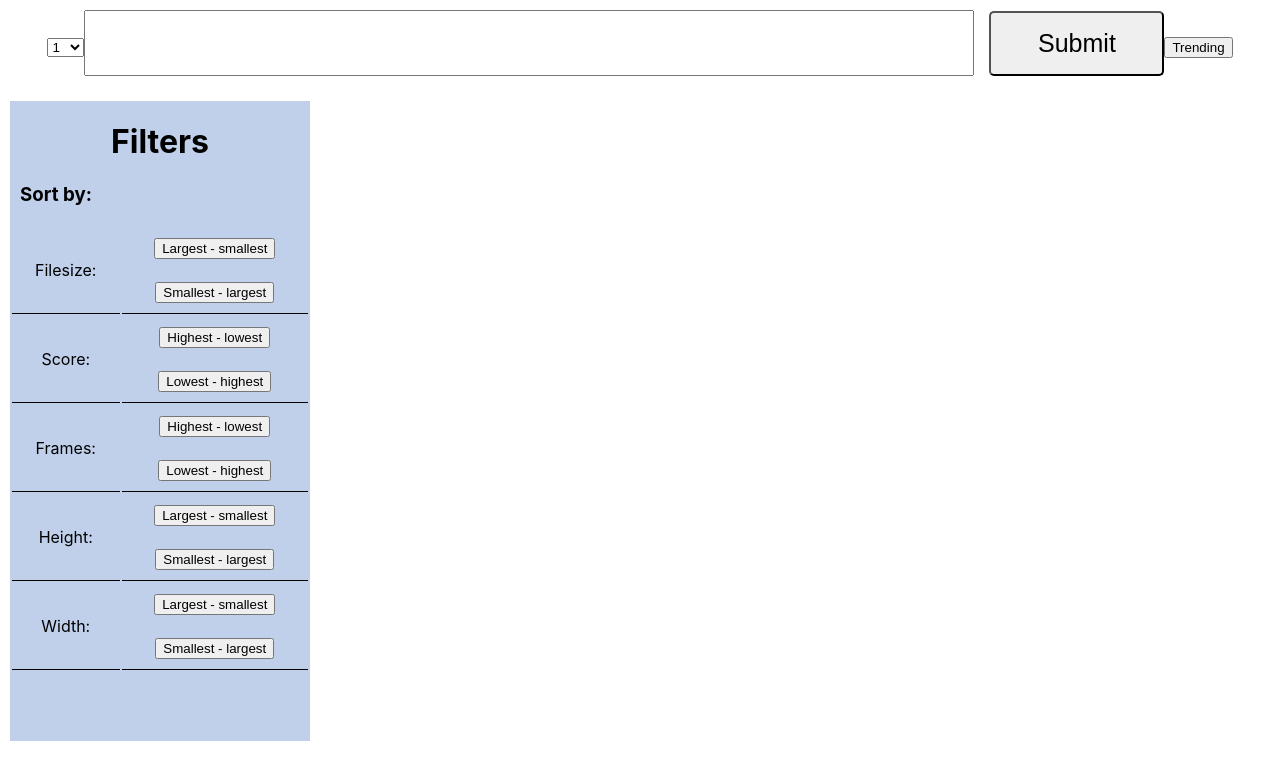
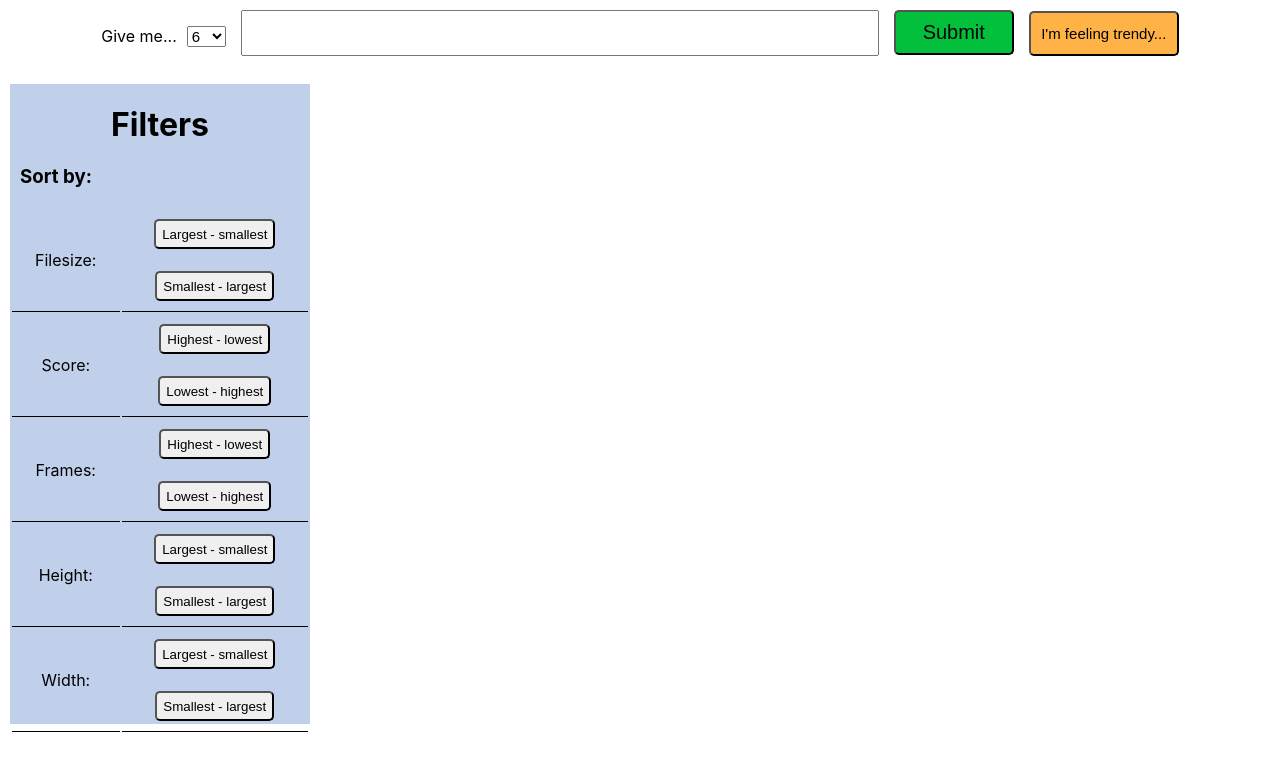
Before and after one commit to pnolan89/gif-sorter, a React (Create React App) app: page / in a window 1280 px wide. Shown: the top 780 px of the page. Built offline with nearby package versions, Linux system fonts and the light colour scheme.

Commit message:
refactoring and styles

```diff
--- a/src/App.js
+++ b/src/App.js
@@ -35,7 +35,6 @@ class App extends Component {
       .then((response) => {
         newState.imageData = response.data.data.slice(0, limit);
         this.setState(newState);
-        // console.log('TRENDING: ', response);
       })
       .catch((response) => {
         console.log(response);
--- a/src/filters/filters.css
+++ b/src/filters/filters.css
@@ -21,3 +21,10 @@
   text-align: left;
   padding-left: 10px;
 }
+
+.sort-btn {
+  appearance: none;
+  height: 30px;
+  border-radius: 5px;
+
+}
--- a/src/filters/filters.jsx
+++ b/src/filters/filters.jsx
@@ -14,38 +14,38 @@ class Filters extends Component {
         <table>
           <tr>
             <td rowspan="2" className="border-bottom">Filesize: </td>
-            <td><button name="size-l" onClick={this.props.handleSortUpdate}>Largest - smallest</button></td>
+            <td><button className="sort-btn" name="size-l" onClick={this.props.handleSortUpdate}>Largest - smallest</button></td>
           </tr>
           <tr>
-            <td className="border-bottom"><button name="size-s" onClick={this.props.handleSortUpdate}>Smallest - largest</button></td>
+            <td className="border-bottom"><button className="sort-btn" name="size-s" onClick={this.props.handleSortUpdate}>Smallest - largest</button></td>
           </tr>
           <tr>
             <td rowspan="2" className="border-bottom">Score: </td>
-            <td><button name="score-h" onClick={this.props.handleSortUpdate}>Highest - lowest</button></td>
+            <td><button className="sort-btn" name="score-h" onClick={this.props.handleSortUpdate}>Highest - lowest</button></td>
           </tr>
           <tr>
-            <td className="border-bottom"><button name="score-l" onClick={this.props.handleSortUpdate}>Lowest - highest</button></td>
+            <td className="border-bottom"><button className="sort-btn" name="score-l" onClick={this.props.handleSortUpdate}>Lowest - highest</button></td>
           </tr>
           <tr>
             <td rowspan="2" className="border-bottom">Frames: </td>
-            <td><button name="frames-h" onClick={this.props.handleSortUpdate}>Highest - lowest</button></td>
+            <td><button className="sort-btn" name="frames-h" onClick={this.props.handleSortUpdate}>Highest - lowest</button></td>
           </tr>
           <tr>
-            <td className="border-bottom"><button name="frames-l" onClick={this.props.handleSortUpdate}>Lowest - highest</button></td>
+            <td className="border-bottom"><button className="sort-btn" name="frames-l" onClick={this.props.handleSortUpdate}>Lowest - highest</button></td>
           </tr>
           <tr>
             <td rowspan="2" className="border-bottom">Height: </td>
-            <td><button name="height-l" onClick={this.props.handleSortUpdate}>Largest - smallest</button></td>
+            <td><button className="sort-btn" name="height-l" onClick={this.props.handleSortUpdate}>Largest - smallest</button></td>
           </tr>
           <tr>
-            <td className="border-bottom"><button name="height-s" onClick={this.props.handleSortUpdate}>Smallest - largest</button></td>
+            <td className="border-bottom"><button className="sort-btn" name="height-s" onClick={this.props.handleSortUpdate}>Smallest - largest</button></td>
           </tr>
           <tr>
             <td rowspan="2" className="border-bottom">Width: </td>
-            <td><button name="width-l" onClick={this.props.handleSortUpdate}>Largest - smallest</button></td>
+            <td><button className="sort-btn" name="width-l" onClick={this.props.handleSortUpdate}>Largest - smallest</button></td>
           </tr>
           <tr>
-            <td className="border-bottom"><button name="width-s" onClick={this.props.handleSortUpdate}>Smallest - largest</button></td>
+            <td className="border-bottom"><button className="sort-btn" name="width-s" onClick={this.props.handleSortUpdate}>Smallest - largest</button></td>
           </tr>
         </table>
       </div>
--- a/src/image-list/image-list.jsx
+++ b/src/image-list/image-list.jsx
@@ -60,7 +60,6 @@ class ImageList extends Component {
         });
         break;
     }
-    console.log(imageData);
     return imageData;
   }
 
--- a/src/main-input/main-input.css
+++ b/src/main-input/main-input.css
@@ -3,18 +3,37 @@
 }
 
 #main-input-textbox {
-  height: 60px;
-  width: 70%;
+  height: 40px;
+  width: 50%;
   min-width: 500px;
   font-size: 25px;
   text-align: center;
+  margin-left: 15px;
 }
 
-#main-input-submit {
+#main-input-submit, #trending-button {
   appearance: none;
-  width: 7em;
-  height: 65px;
-  font-size: 25px;
+  width: 6em;
+  height: 45px;
+  font-size: 20px;
   margin-left: 15px;
   border-radius: 5px;
+  position: relative;
+  bottom: 3px;
+  background-color: #03c03c;
 }
+
+#main-input-submit:hover, #trending-button:hover {
+  color: white;
+}
+
+#trending-button {
+  width: 10em;
+  font-size: 15px;
+  background-color: #ffb347;
+}
+
+#limit-select {
+  margin-left: 10px;
+  font-size: 15px;
+}
--- a/src/main-input/main-input.jsx
+++ b/src/main-input/main-input.jsx
@@ -6,7 +6,7 @@ class MainInput extends Component {
     super(props);
     this.state = {
       query: "",
-      limit: "1"
+      limit: "6"
     };
     this.onChange = this.onChange.bind(this);
     this.onSubmit = this.onSubmit.bind(this);
@@ -32,13 +32,14 @@ class MainInput extends Component {
   render() {
     return (
       <form id="main-input" onSubmit={this.onSubmit}>
-        <select name="limit" onChange={this.onChange}>
+        <label for="limit">Give me...</label>
+        <select id="limit-select" name="limit" onChange={this.onChange}>
           <option value="1">1</option>
           <option value="2">2</option>
           <option value="3">3</option>
           <option value="4">4</option>
           <option value="5">5</option>
-          <option value="6">6</option>
+          <option value="6" selected="selected">6</option>
           <option value="7">7</option>
           <option value="8">8</option>
           <option value="9">9</option>
@@ -61,7 +62,7 @@ class MainInput extends Component {
         </select>
         <input id="main-input-textbox" name="query" type="text" onChange={this.onChange}/>
         <input id="main-input-submit" type="submit" value="Submit" />
-        <input id="trending-button" type="button" value="Trending" onClick={this.onClick} />
+        <input id="trending-button" type="button" value="I'm feeling trendy..." onClick={this.onClick} />
       </form>
     );
   }
```
